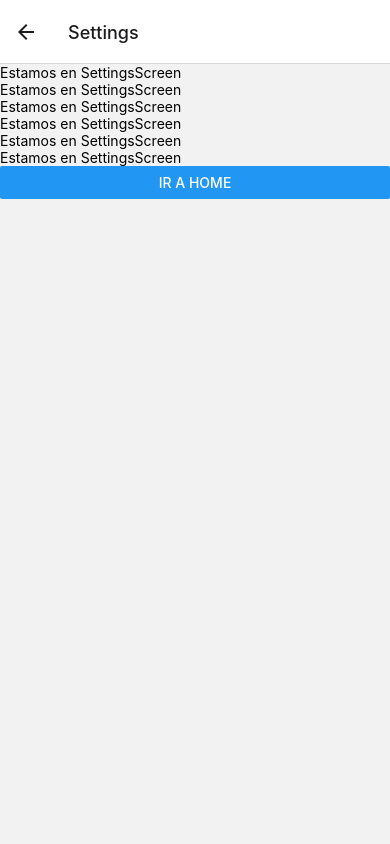
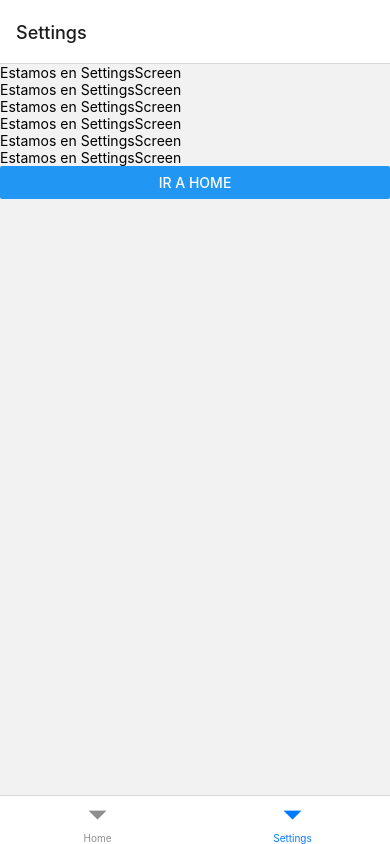
Before and after one commit to Ivan6801/poke-api-native, a React Native app: screen /Settings in a window 390 px wide. Built offline with nearby package versions, Linux system fonts and the light colour scheme.

Commit message:
Agregado Tab navigation y SafeAreaView

```diff
--- a/App.js
+++ b/App.js
@@ -1,13 +1,13 @@
 import "react-native-gesture-handler";
 import { StyleSheet } from "react-native";
-import { StatusBar } from "expo-status-bar";
 import { NavigationContainer } from "@react-navigation/native";
 import NavigationStack from "./src/navigation/NavigationStack";
+import NavigationTab from "./src/navigation/NavigationTab";
 
 export default function App() {
   return (
     <NavigationContainer>
-      <NavigationStack />
+      <NavigationTab />
     </NavigationContainer>
   );
 }
--- /dev/null
+++ b/src/navigation/NavigationTab.jsx
@@ -0,0 +1,15 @@
+import React from "react";
+import { createBottomTabNavigator } from "@react-navigation/bottom-tabs";
+import HomeScreen from "../screens/HomeScreen";
+import SettingsScreen from "../screens/SettingsScreen";
+
+const Tab = createBottomTabNavigator();
+
+export default function NavigationTab() {
+  return (
+    <Tab.Navigator>
+      <Tab.Screen name="Home" component={HomeScreen} />
+      <Tab.Screen name="Settings" component={SettingsScreen} />
+    </Tab.Navigator>
+  );
+}
--- a/src/screens/HomeScreen.jsx
+++ b/src/screens/HomeScreen.jsx
@@ -1,5 +1,5 @@
 import React from "react";
-import { View, Text, Button } from "react-native";
+import { Text, Button, SafeAreaView } from "react-native";
 
 export default function HomeScreen(props) {
   const { navigation } = props;
@@ -9,7 +9,7 @@
   };
 
   return (
-    <View>
+    <SafeAreaView>
       <Text>Estamos en HomeScreen</Text>
       <Text>Estamos en HomeScreen</Text>
       <Text>Estamos en HomeScreen</Text>
@@ -21,6 +21,6 @@
       <Text>Estamos en HomeScreen</Text>
       <Text>Estamos en HomeScreen</Text>
       <Button onPress={goToSettings} title="Ir a Ajustes" />
-    </View>
+    </SafeAreaView>
   );
 }
--- a/src/screens/SettingsScreen.jsx
+++ b/src/screens/SettingsScreen.jsx
@@ -1,5 +1,5 @@
 import React from "react";
-import { View, Text, Button } from "react-native";
+import { Text, Button, SafeAreaView } from "react-native";
 
 export default function SettingsScreen(props) {
   const { navigation } = props;
@@ -9,7 +9,7 @@
   };
 
   return (
-    <View>
+    <SafeAreaView>
       <Text>Estamos en SettingsScreen</Text>
       <Text>Estamos en SettingsScreen</Text>
       <Text>Estamos en SettingsScreen</Text>
@@ -17,6 +17,6 @@
       <Text>Estamos en SettingsScreen</Text>
       <Text>Estamos en SettingsScreen</Text>
       <Button onPress={() => goToPage("Home")} title="Ir a HOME" />
-    </View>
+    </SafeAreaView>
   );
 }
```
